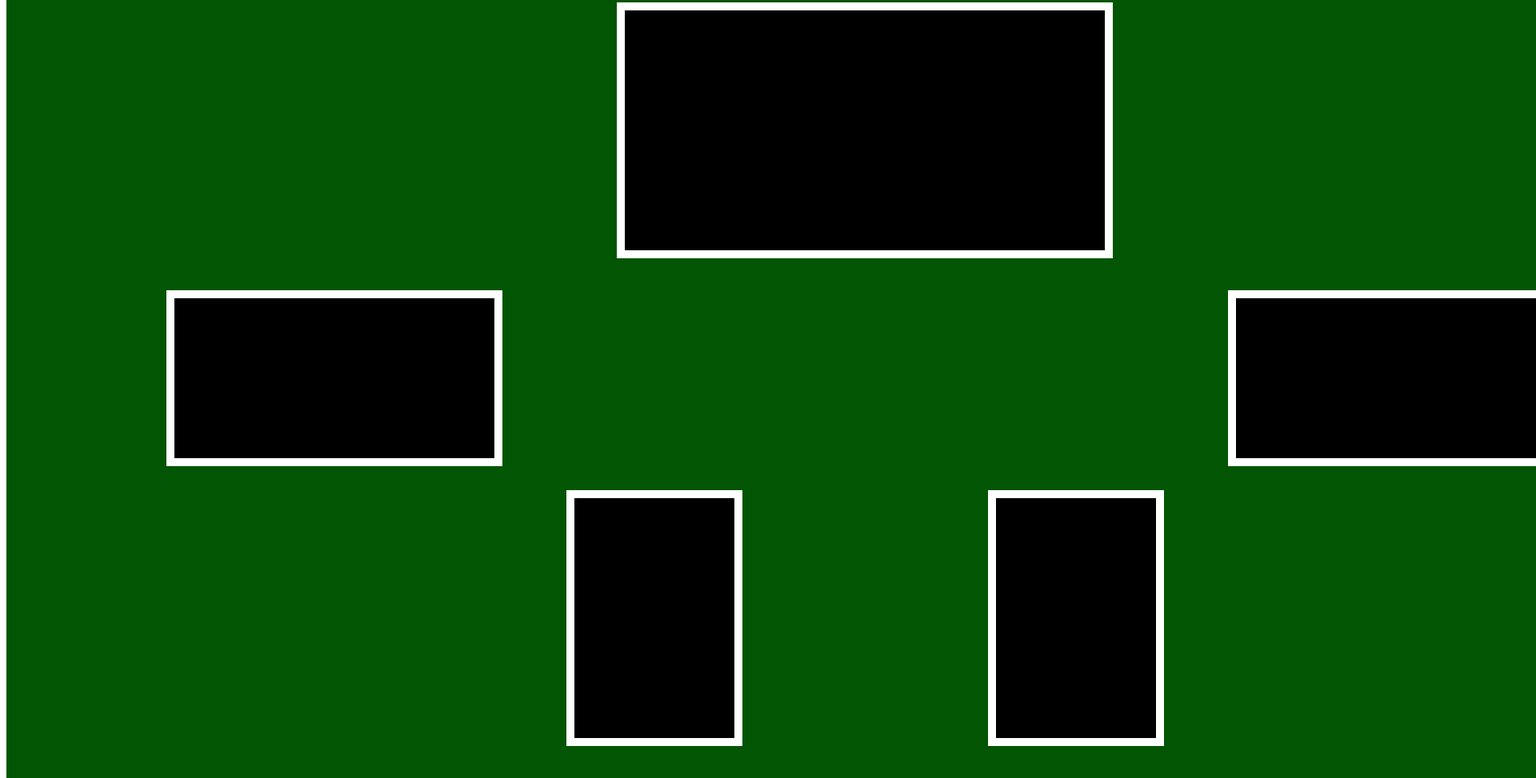
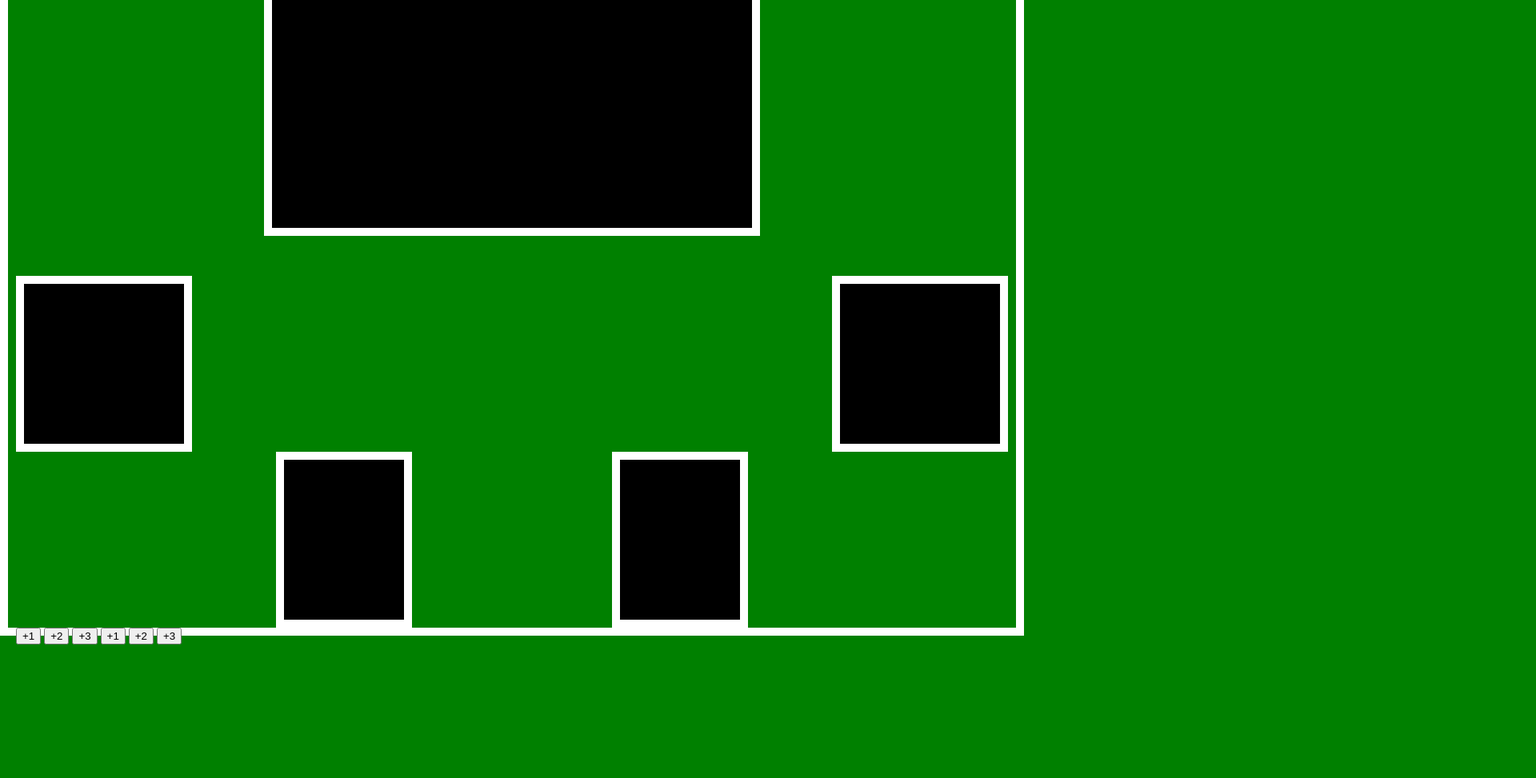
Before and after one commit to xyzrares/basketballscoreboard, a plain HTML site: page index.html in a window 1280 px wide. Shown: the part 45-1018 px from the top of the page at 80% size, 1920 px wide, since content can reach past the window. After the commit the page ends 851 px from the top, so only its background shows below. Drawn offline with Linux system fonts and the light colour scheme.

Commit message:
made changes to css

```diff
--- a/index.css
+++ b/index.css
@@ -1,92 +1,55 @@
-body {
-    background-color: white;
+body, html {
+    display: flex;
+    flex-direction: column;
+    background-color: green;
+    width: 100%;
+    height: 100%;
+    margin: 0;
+    padding: 0;
 }
 
-.parent {
-    position: relative;
-}
-
-.scoreboard-bg {
-    height: 1010px;
-    width: 2127px;
-    background-color: rgb(2, 85, 2);
-    margin-left: auto;
-    margin-right: auto;
-    position: absolute;
-    z-index: 9;
-
+.padding {
+    padding: 10px;
+    border: 10px solid white;
+    height: 100%;
 }
 
 .period-timer {
     height: 300px;
     width: 600px;
     background-color: black;
-    position: absolute;
-    top: 40px;
-    left: 763px;
     border: 10px solid white;
-    z-index: 10;
+    margin-left: auto;
+    margin-right: auto;
 }
 
-.scores {
-    position: relative;
+.scores-container {
+    display: flex;
+    justify-content: center;
+    gap: 800px;
+    margin-top: 50px
 }
 
-.score-home {
+.team {
     height: 200px;
     width: 400px;
     background-color: black;
-    position: absolute;
-    z-index: 10;
-    left: 200px;
-    top: 400px;
     border: 10px solid white;
 }
 
-.score-guest {
+.fouls-container {
+    display: flex;
+    justify-content: center;
+    gap: 250px;
+}
+
+.team-fouls {
     height: 200px;
-    width: 400px;
-    z-index: 10;
+    width: 150px;
     background-color: black;
-    position: absolute;
-    top: 400px;
-    left: 1527px;
     border: 10px solid white;
 }
 
-.fouls {
-    position: relative;
+.score-buttons {
+
 }
-
-.fouls-home {
-    height: 300px;
-    width: 200px;
-    background-color: black;
-    position: absolute;
-    z-index: 10;
-    left: 700px;
-    top: 650px;
-    border: 10px solid white;
-}
-
-.fouls-guest {
-    height: 300px;
-    width: 200px;
-    z-index: 10;
-    background-color: black;
-    position: absolute;
-    top: 650px;
-    left: 1227px;
-    border: 10px solid white;
-}
-
-.addpoints {
-    position: absolute;
-    z-index: 11;
-    display: flex;
-    justify-content: space-around;
-}
-
-.addpointshome {
-    top: 10px;
-}
--- a/index.html
+++ b/index.html
@@ -9,28 +9,24 @@
         <link rel="stylesheet" href="index.css">
     </head>
     <body>
-        <div class="parent">
+        <div class="padding">
             <div class="period-timer"></div>
-            <div class="scoreboard-bg"></div>
-        <div class="scores"></div>
-            <div class="score-home"></div>
-                <div class="addpoints">
-                    <div class="addpointshome">
-                        <button class="rounded" id="plus1home-el">+1</button>
-                        <button class="rounded" id="plus2home-el">+2</button>
-                        <button class="rounded" id="plus3home-el">+3</button>
-                    </div>
-                    <div>
-                        <button class="rounded" id="plus1guest-el">+1</button>
-                        <button class="rounded" id="plus2guest-el">+2</button>
-                        <button class="rounded" id="plus3guest-el">+3</button>
-                    </div>
-                </div>
-            <div class="score-guest"></div>
-        </div>
-        <div class="fouls">
-            <div class="fouls-home"></div>
-            <div class="fouls-guest"></div>
+            <div class="scores-container">
+                <div class="team"></div>
+                <div class="team"></div>
+            </div>
+            <div class="fouls-container">
+                <div class="team-fouls"></div>
+                <div class="team-fouls"></div>
+            </div>
+            <div class="score-buttons">
+                <button>+1</button>
+                <button>+2</button>
+                <button>+3</button>
+                <button>+1</button>
+                <button>+2</button>
+                <button>+3</button>
+            </div>
         </div>
     </body>
     </html>
```
